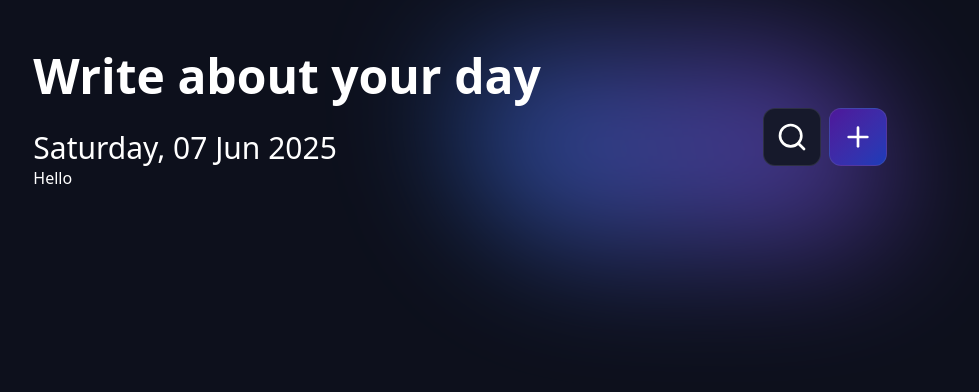
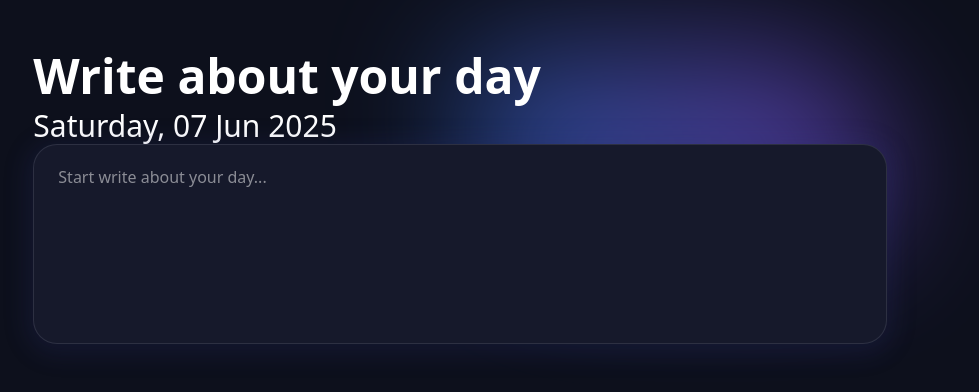
Before and after one commit to vadimBRR/nemairo-diary-app, a Next.js app: page /create in a window 1280 px wide. Shown: the top 392 px of the page, without its empty margins (180-1159 px from the left). Built offline with nearby package versions, Linux system fonts and the light colour scheme.

Commit message:
save before installing new library

```diff
--- a/app/create/page.tsx
+++ b/app/create/page.tsx
@@ -1,9 +1,10 @@
 import Card from '@/components/Card'
 import Container from '@/components/Container'
+import Input from '@/components/ui/Input'
 
 const CreatePage = () => {
-	return <Container title="Write about your day">
-    <h1>Hello</h1>
+	return <Container title="Write about your day" isDisplay={false}>
+    <Input/>
   </Container>
 }
 
--- a/components/Container.tsx
+++ b/components/Container.tsx
@@ -4,16 +4,18 @@ import HomeButtons from './HomeButtons'
 const Container = ({
 	title,
 	children,
+	isDisplay = true,
 }: {
 	title: string
 	children: React.ReactNode
+	isDisplay?: boolean
 }) => {
 	return (
 		<div className='w-2/3 mx-auto min-h-screen py-12'>
 			<h1 className='text-5xl font-bold lg:w-2/3 leading-14'>{title}</h1>
 			<div className=' mt-1 flex w-full items-end justify-between'>
 				<h2 className='font-light text-3xl'>{getTodayFormatted()}</h2>
-				<HomeButtons />
+				{isDisplay && <HomeButtons />}
 			</div>
 			{children}
 		</div>
--- /dev/null
+++ b/components/ui/Input.tsx
@@ -0,0 +1,19 @@
+'use client'
+
+import { useState } from 'react'
+
+const Input = () => {
+	const [text, setText] = useState('')
+	return (
+		<div>
+			<textarea
+				className='bg-card border custom-border custom-shadow px-6 py-5 rounded-3xl w-full h-50 resize-none '
+				value={text}
+				onChange={e => setText(e.currentTarget.value)}
+        placeholder='Start write about your day...'
+			/>
+		</div>
+	)
+}
+
+export default Input
```
